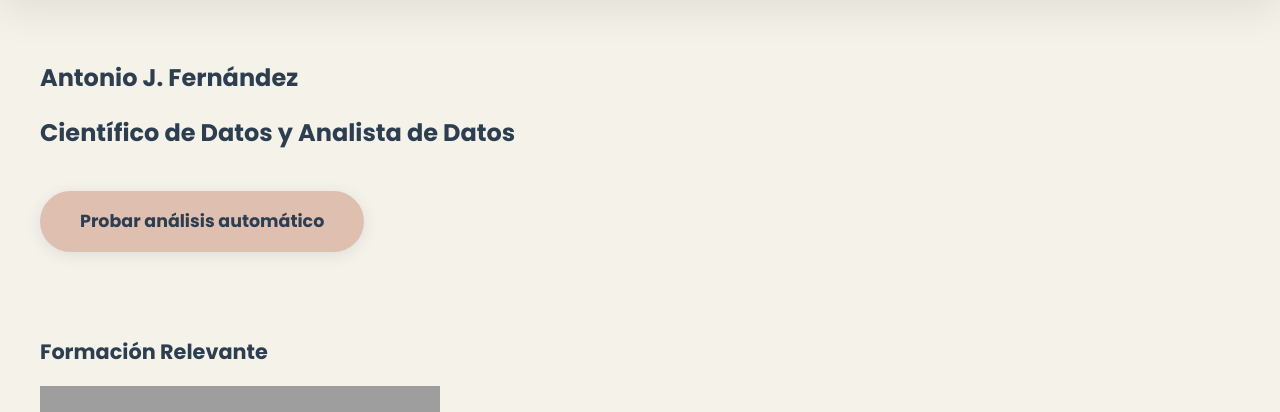
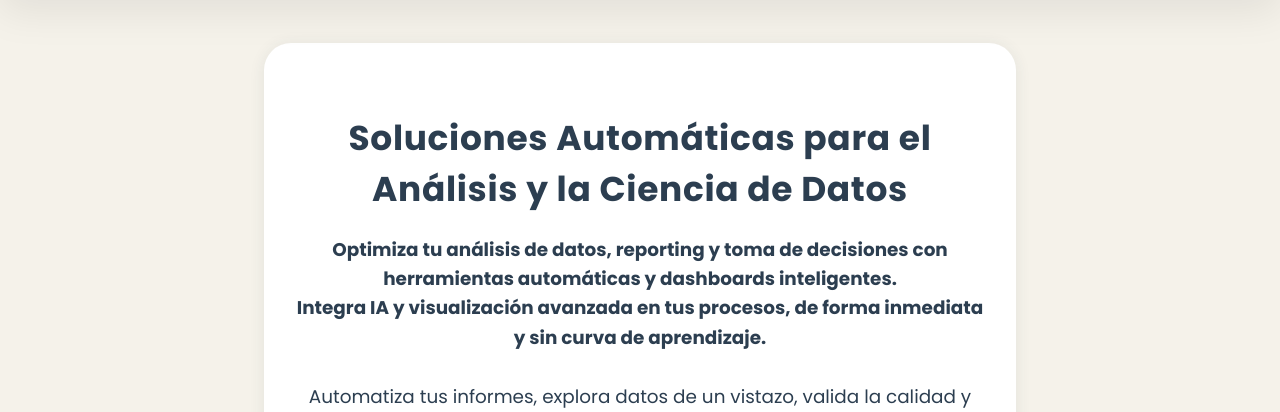
Before and after one commit to AntonioJFdez/App-Data-Viva, a Flask app: page / in a window 1280 px wide. Shown: the part 78-490 px from the top of the page. Run offline with Flask 3, Linux system fonts and the light colour scheme; grey boxes are pictures that could not be loaded.

Commit message:
Update index.html

```diff
--- a/templates/index.html
+++ b/templates/index.html
@@ -1,93 +1,54 @@
 {% extends 'base.html' %}
-{% block title %}Inicio · Antonio J. Fernández - Data Viva{% endblock %}
+{% block title %}Inicio · Data Viva{% endblock %}
 
 {% block content %}
-<!-- HERO PRINCIPAL -->
-<section class="hero" id="hero">
-    <div class="container">
-        <h1>Antonio J. Fernández</h1>
-        <h2><strong>Científico de Datos y Analista de Datos</strong></h2>
-        <a href="{{ url_for('perfilado') }}" class="cta-button">Probar análisis automático</a>
+
+<!-- RESUMEN EJECUTIVO -->
+<section style="max-width: 700px; margin: 2.7rem auto 1.7rem auto; background: var(--white); border-radius: 1.7rem; box-shadow: 0 2px 16px rgba(44,62,80,0.09); padding: 2.6rem 1.6rem 2.2rem 1.6rem;">
+    <h1 style="text-align:center; color:var(--primary); font-size:2.15rem; font-weight:700; margin-bottom:1.2rem; letter-spacing:0.02em;">Soluciones Automáticas para el Análisis y la Ciencia de Datos</h1>
+    <div style="text-align:center; color:var(--primary); font-size:1.15rem; line-height:1.6;">
+        <strong>Optimiza tu análisis de datos, reporting y toma de decisiones con herramientas automáticas y dashboards inteligentes.<br>
+        Integra IA y visualización avanzada en tus procesos, de forma inmediata y sin curva de aprendizaje.</strong>
+        <br><br>
+        Automatiza tus informes, explora datos de un vistazo, valida la calidad y predice KPIs clave.<br>
+        <span style="color:var(--secondary); font-weight:600;">Prueba gratis las soluciones que utilizan líderes en sectores como agricultura, tecnología, seguros y más.</span>
     </div>
 </section>
 
-<!-- Formación Relevante -->
-<section class="download-section container" style="padding: 1.7rem 2rem 2rem 2rem; margin-bottom:1.5rem;">
-  <h2 class="section-title" style="font-size:1.3rem; margin-bottom:1.2rem;">Formación <strong>Relevante</strong></h2>
-  <div class="cert-slider">
-    <div class="cert-card">
-      <img src="{{ url_for('static', filename='img/IBM_logo.svg.png') }}" alt="IBM">
-      <div class="cert-title">Análisis de datos con Power BI</div>
-      <div class="cert-issuer"><strong>IBM</strong></div>
-    </div>
-    <div class="cert-card">
-      <img src="{{ url_for('static', filename='img/Google_2015_logo.svg.png') }}" alt="Google">
-      <div class="cert-title">Análisis de datos</div>
-      <div class="cert-issuer"><strong>Google</strong></div>
-    </div>
-    <div class="cert-card">
-      <img src="{{ url_for('static', filename='img/IBM_logo.svg.png') }}" alt="IBM">
-      <div class="cert-title">Ciencia de datos</div>
-      <div class="cert-issuer"><strong>IBM</strong></div>
-    </div>
-    <div class="cert-card">
-      <img src="{{ url_for('static', filename='img/Google_2015_logo.svg.png') }}" alt="Google">
-      <div class="cert-title">Gestión de proyectos</div>
-      <div class="cert-issuer"><strong>Google</strong></div>
-    </div>
-    <div class="cert-card">
-      <img src="{{ url_for('static', filename='img/logo-DigComp-Hub-def.png') }}" alt="DigComp 2.2">
-      <div class="cert-title">DigComp 2.2 Nivel 6</div>
-      <div class="cert-issuer"><strong>Unión Europea</strong></div>
-    </div>
-    <div class="cert-card">
-      <img src="{{ url_for('static', filename='img/IBM_logo.svg.png') }}" alt="IBM">
-      <div class="cert-title">Backend con Python avanzado, Flask y Django</div>
-      <div class="cert-issuer"><strong>IBM</strong></div>
-    </div>
-    <div class="cert-card">
-      <img src="{{ url_for('static', filename='img/IBM_logo.svg.png') }}" alt="IBM">
-      <div class="cert-title">Inteligencia Artificial</div>
-      <div class="cert-issuer"><strong>IBM</strong></div>
-    </div>
-  </div>
-</section>
-
-<!-- Bloques rápidos a los módulos -->
-<section class="projects-section container" id="servicios-flask">
-  <h2 class="section-title">Soluciones <strong>Automáticas</strong></h2>
+<!-- SOLUCIONES AUTOMÁTICAS -->
+<section class="projects-section container" style="margin:0 auto; max-width:1020px;">
+    <h2 class="section-title" style="margin-bottom:1.7rem;">Soluciones <strong>Automáticas</strong></h2>
     <div class="projects-grid">
         <div class="project-card">
             <div class="project-title"><strong>Perfilado Automático de Datos</strong></div>
             <div class="project-desc">Sube tu dataset y obtén un informe de calidad profesional.</div>
-      <a href="{{ url_for('perfilado') }}" class="cta-button btn-details" style="margin-top:1rem;">Probar ahora</a>
+            <a href="{{ url_for('perfilado') }}" class="cta-button">Probar ahora</a>
         </div>
         <div class="project-card">
             <div class="project-title"><strong>Dashboard Exploratorio</strong></div>
             <div class="project-desc">Visualiza y explora datos subidos, con gráficos automáticos.</div>
-      <a href="{{ url_for('dashboard') }}" class="cta-button btn-details" style="margin-top:1rem;">Explorar</a>
+            <a href="{{ url_for('dashboard') }}" class="cta-button">Explorar</a>
         </div>
         <div class="project-card">
             <div class="project-title"><strong>Predicción de KPIs</strong></div>
             <div class="project-desc">Carga tus datos y predice variables clave con IA.</div>
-      <a href="{{ url_for('prediccion') }}" class="cta-button btn-details" style="margin-top:1rem;">Predecir</a>
+            <a href="{{ url_for('prediccion') }}" class="cta-button">Predecir</a>
         </div>
         <div class="project-card">
             <div class="project-title"><strong>Health Checker</strong></div>
             <div class="project-desc">Detecta problemas y calidad de tu dataset con un clic.</div>
-      <a href="{{ url_for('healthcheck') }}" class="cta-button btn-details" style="margin-top:1rem;">Comprobar</a>
+            <a href="{{ url_for('healthcheck') }}" class="cta-button">Comprobar</a>
         </div>
         <div class="project-card">
             <div class="project-title"><strong>Smart Filter Recommender</strong></div>
-      <div class="project-desc">Obtén sugerencias de segmentación y filtros para tus datos.</div>
-      <a href="{{ url_for('smartfilter') }}" class="cta-button btn-details" style="margin-top:1rem;">Probar filtro</a>
+            <div class="project-desc">Obtén sugerencias de segmentación y filtros inteligentes.</div>
+            <a href="{{ url_for('smartfilter') }}" class="cta-button">Probar filtro</a>
         </div>
         <div class="project-card">
             <div class="project-title"><strong>Comparador Visual</strong></div>
             <div class="project-desc">Sube dos imágenes y compara visualmente.</div>
-      <a href="{{ url_for('comparador') }}" class="cta-button btn-details" style="margin-top:1rem;">Comparar imágenes</a>
+            <a href="{{ url_for('comparador') }}" class="cta-button">Comparar imágenes</a>
         </div>
     </div>
 </section>
-
 {% endblock %}
```
Lines whose indentation alone changed are shown as unchanged.
